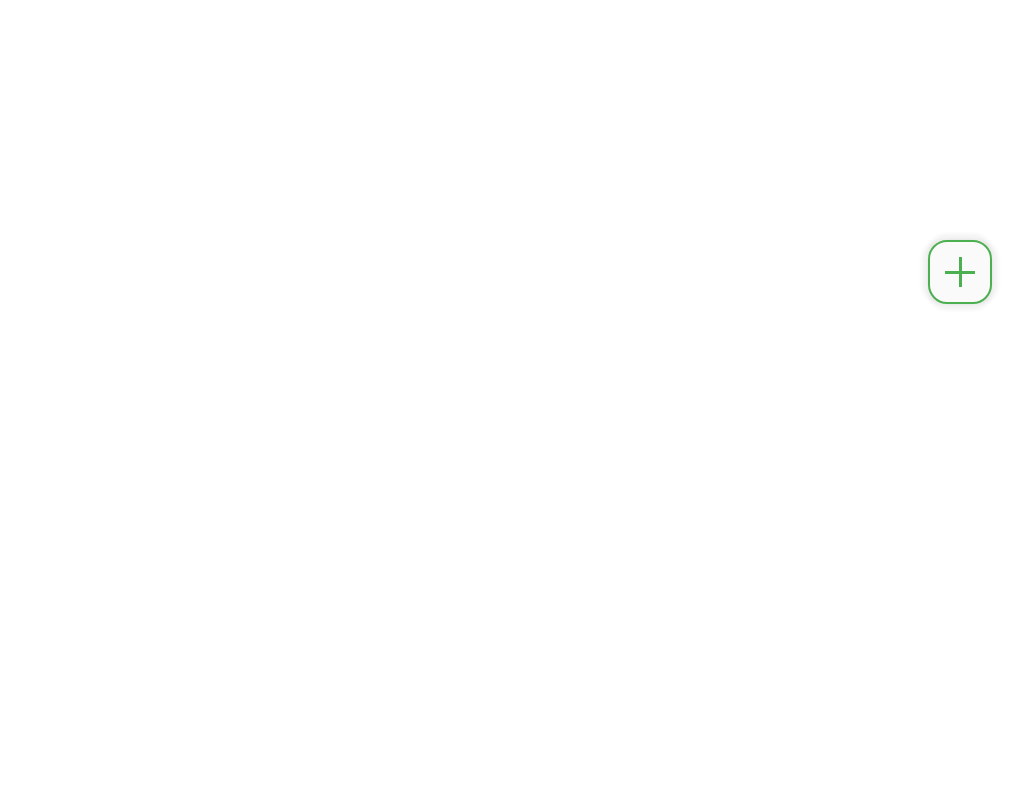
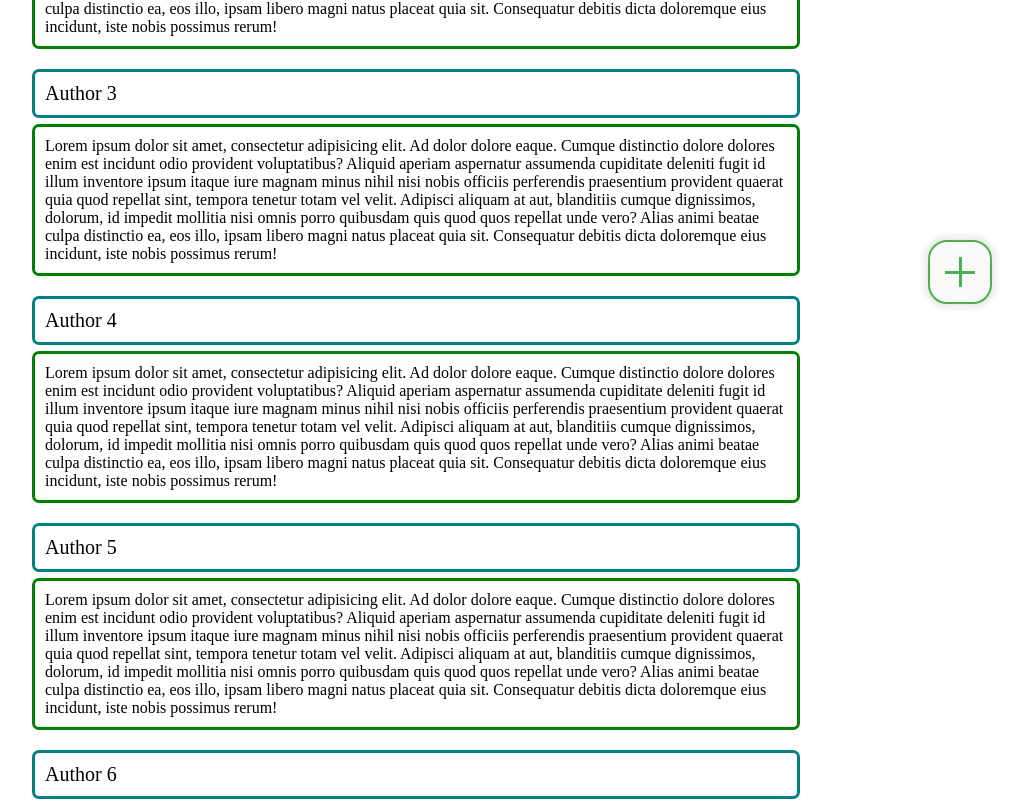
Before and after one commit to typeperfest/reachat, a React (Create React App) app: page /feed in a window 1280 px wide. Shown: the part 440-1241 px from the top of the page, without its empty margins (224-1249 px from the left). Before the commit the page ends 800 px from the top, so only its background shows below. Built offline with nearby package versions, Linux system fonts and the light colour scheme.

Commit message:
add styles to feedContent

```diff
--- a/src/components/FeedPage/FeedContent.jsx
+++ b/src/components/FeedPage/FeedContent.jsx
@@ -1,9 +1,10 @@
 import React from 'react';
 import PostList from './PostList'
+import './styles/postStyles.css'
 
 const FeedContent = () => {
     return (
-        <div>
+        <div class={"feedContent"}>
             <PostList/>
         </div>
     );
--- a/src/components/FeedPage/Post.jsx
+++ b/src/components/FeedPage/Post.jsx
@@ -1,10 +1,11 @@
 import React from 'react';
+import './styles/postStyles.css'
 
 const Post = (props) => {
     return (
-        <div>
-            <div> {props.author} </div>
-            <div> {props.content} </div>
+        <div className={"post"}>
+            <div className={"postAuthor"}> {props.author} </div>
+            <div className={"postContent"}> {props.content} </div>
         </div>
     );
 };
--- a/src/components/FeedPage/PostList.jsx
+++ b/src/components/FeedPage/PostList.jsx
@@ -1,5 +1,6 @@
 import React, {useState} from 'react';
 import Post from "./Post"
+import './styles/postStyles.css'
 
 const PostList = () => {
 
@@ -18,11 +19,36 @@ const PostList = () => {
             id: 2,
             author: "Author 3",
             content: <p>Lorem ipsum dolor sit amet, consectetur adipisicing elit. Ad dolor dolore eaque. Cumque distinctio dolore dolores enim est incidunt odio provident voluptatibus? Aliquid aperiam aspernatur assumenda cupiditate deleniti fugit id illum inventore ipsum itaque iure magnam minus nihil nisi nobis officiis perferendis praesentium provident quaerat quia quod repellat sint, tempora tenetur totam vel velit. Adipisci aliquam at aut, blanditiis cumque dignissimos, dolorum, id impedit mollitia nisi omnis porro quibusdam quis quod quos repellat unde vero? Alias animi beatae culpa distinctio ea, eos illo, ipsam libero magni natus placeat quia sit. Consequatur debitis dicta doloremque eius incidunt, iste nobis possimus rerum!</p>
+        },
+        {
+            id: 3,
+            author: "Author 4",
+            content: <p>Lorem ipsum dolor sit amet, consectetur adipisicing elit. Ad dolor dolore eaque. Cumque distinctio dolore dolores enim est incidunt odio provident voluptatibus? Aliquid aperiam aspernatur assumenda cupiditate deleniti fugit id illum inventore ipsum itaque iure magnam minus nihil nisi nobis officiis perferendis praesentium provident quaerat quia quod repellat sint, tempora tenetur totam vel velit. Adipisci aliquam at aut, blanditiis cumque dignissimos, dolorum, id impedit mollitia nisi omnis porro quibusdam quis quod quos repellat unde vero? Alias animi beatae culpa distinctio ea, eos illo, ipsam libero magni natus placeat quia sit. Consequatur debitis dicta doloremque eius incidunt, iste nobis possimus rerum!</p>
+        },
+        {
+            id: 4,
+            author: "Author 5",
+            content: <p>Lorem ipsum dolor sit amet, consectetur adipisicing elit. Ad dolor dolore eaque. Cumque distinctio dolore dolores enim est incidunt odio provident voluptatibus? Aliquid aperiam aspernatur assumenda cupiditate deleniti fugit id illum inventore ipsum itaque iure magnam minus nihil nisi nobis officiis perferendis praesentium provident quaerat quia quod repellat sint, tempora tenetur totam vel velit. Adipisci aliquam at aut, blanditiis cumque dignissimos, dolorum, id impedit mollitia nisi omnis porro quibusdam quis quod quos repellat unde vero? Alias animi beatae culpa distinctio ea, eos illo, ipsam libero magni natus placeat quia sit. Consequatur debitis dicta doloremque eius incidunt, iste nobis possimus rerum!</p>
+        },
+        {
+            id: 5,
+            author: "Author 6",
+            content: <p>Lorem ipsum dolor sit amet, consectetur adipisicing elit. Ad dolor dolore eaque. Cumque distinctio dolore dolores enim est incidunt odio provident voluptatibus? Aliquid aperiam aspernatur assumenda cupiditate deleniti fugit id illum inventore ipsum itaque iure magnam minus nihil nisi nobis officiis perferendis praesentium provident quaerat quia quod repellat sint, tempora tenetur totam vel velit. Adipisci aliquam at aut, blanditiis cumque dignissimos, dolorum, id impedit mollitia nisi omnis porro quibusdam quis quod quos repellat unde vero? Alias animi beatae culpa distinctio ea, eos illo, ipsam libero magni natus placeat quia sit. Consequatur debitis dicta doloremque eius incidunt, iste nobis possimus rerum!</p>
+        },
+        {
+            id: 6,
+            author: "Author 7",
+            content: <p>Lorem ipsum dolor sit amet, consectetur adipisicing elit. Ad dolor dolore eaque. Cumque distinctio dolore dolores enim est incidunt odio provident voluptatibus? Aliquid aperiam aspernatur assumenda cupiditate deleniti fugit id illum inventore ipsum itaque iure magnam minus nihil nisi nobis officiis perferendis praesentium provident quaerat quia quod repellat sint, tempora tenetur totam vel velit. Adipisci aliquam at aut, blanditiis cumque dignissimos, dolorum, id impedit mollitia nisi omnis porro quibusdam quis quod quos repellat unde vero? Alias animi beatae culpa distinctio ea, eos illo, ipsam libero magni natus placeat quia sit. Consequatur debitis dicta doloremque eius incidunt, iste nobis possimus rerum!</p>
+        },
+        {
+            id: 7,
+            author: "Author 8",
+            content: <p>Lorem ipsum dolor sit amet, consectetur adipisicing elit. Ad dolor dolore eaque. Cumque distinctio dolore dolores enim est incidunt odio provident voluptatibus? Aliquid aperiam aspernatur assumenda cupiditate deleniti fugit id illum inventore ipsum itaque iure magnam minus nihil nisi nobis officiis perferendis praesentium provident quaerat quia quod repellat sint, tempora tenetur totam vel velit. Adipisci aliquam at aut, blanditiis cumque dignissimos, dolorum, id impedit mollitia nisi omnis porro quibusdam quis quod quos repellat unde vero? Alias animi beatae culpa distinctio ea, eos illo, ipsam libero magni natus placeat quia sit. Consequatur debitis dicta doloremque eius incidunt, iste nobis possimus rerum!</p>
         }
     ])
 
     return (
-        <div>
+        <div className={"postList"}>
             {postList.map(post =>
                 <Post key={post.id} author={post.author} content={post.content} />
             )}
--- a/src/components/FeedPage/styles/postStyles.css
+++ b/src/components/FeedPage/styles/postStyles.css
@@ -1,7 +1,36 @@
+.feedContent {
+    display: flex;
+    justify-content: center;
+}
+
 .postList {
-
+    display: flex;
+    flex-direction: column;
+    width: 60%;
+    align-items: center;
+    justify-content: center;
 }
 
 .post {
+    margin-top: 10px;
+    margin-bottom: 10px;
+    display: flex;
+    flex-direction: column;
+    justify-content: center;
+}
 
+.postAuthor {
+    border: 3px solid teal;
+    border-radius: 7px;
+    padding: 10px;
+    font-size: 20px;
+    margin-bottom: 3px;
 }
+
+.postContent {
+    padding: 10px;
+    margin-top: 3px;
+    border: 3px solid green;
+    border-radius: 7px;
+    font-size: 16px;
+}
```
